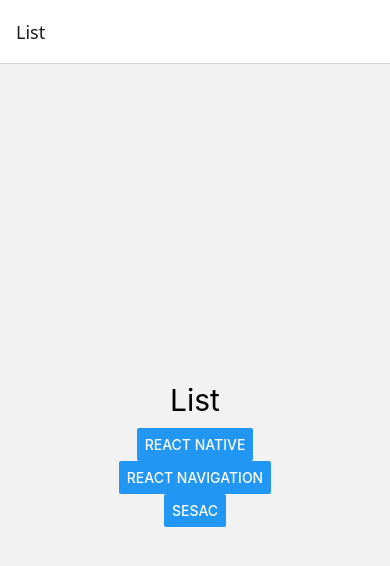
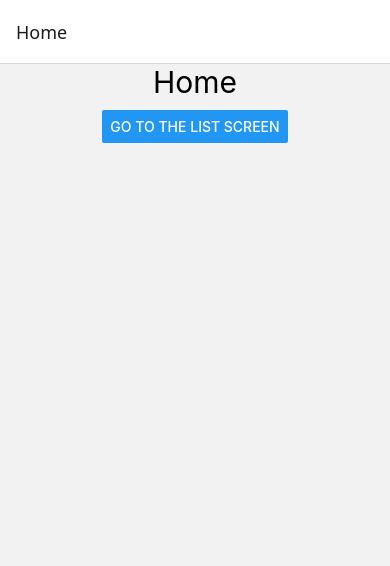
Before and after one commit to YeojinJeon/react-native-navigation, a React Native app: screen / in a window 390 px wide. Shown: the top 566 px of the page. Built offline with nearby package versions, Linux system fonts and the light colour scheme.

Commit message:
[feat] 화면 이동

```diff
--- a/src/navigations/Stack.js
+++ b/src/navigations/Stack.js
@@ -8,7 +8,7 @@
 
 const StackNavigation = () => {
     return (
-        <Stack.Navigator initialRouteName="List">
+        <Stack.Navigator initialRouteName="Home">
             <Stack.Screen name="Home" component={Home} />
             <Stack.Screen name="List" component={List} />
             <Stack.Screen name="Item" component={Item} />
--- a/src/screens/Home.js
+++ b/src/screens/Home.js
@@ -10,11 +10,12 @@
     margin-bottom: 10px;
 `;
 
-const Home = () => {
+const Home = ({ navigation }) => {
     return (
         <Container>
             <StyledText>Home</StyledText>
-            <Button title="go to the list screen" />
+            <Button title="go to the list screen"
+                onPress={() => navigation.navigate('List')} />
         </Container>
     );
 };
--- a/src/screens/Item.js
+++ b/src/screens/Item.js
@@ -2,7 +2,7 @@
 import styled from 'styled-components/native';
 
 const Container = styled.View`
-    flex: 0;
+    flex: 1;
     justify-content: center;
     align-items: center;
 `;
@@ -12,10 +12,12 @@
     margin-bottom: 10px;
 `;
 
-const Item = () => {
+const Item = ({ route }) => {
     return (
         <Container>
             <StyledText>Item</StyledText>
+            <StyledText>ID: {route.params.id}</StyledText>
+            <StyledText>Name: {route.params.name}</StyledText>
         </Container>
     );
 };
--- a/src/screens/List.js
+++ b/src/screens/List.js
@@ -19,8 +19,8 @@
     { _id: 3, name: 'Sesac' },
 ];
 
-const List = () => {
-    const _onPress = item => { };
+const List = ({ navigation }) => {
+    const _onPress = item => { navigation.navigate('Item', { id: item._id, name: item.name }); };
 
     return (
         <Container>
@@ -33,7 +33,6 @@
                 />
             ))}
         </Container>
-
     );
 };
 
```
